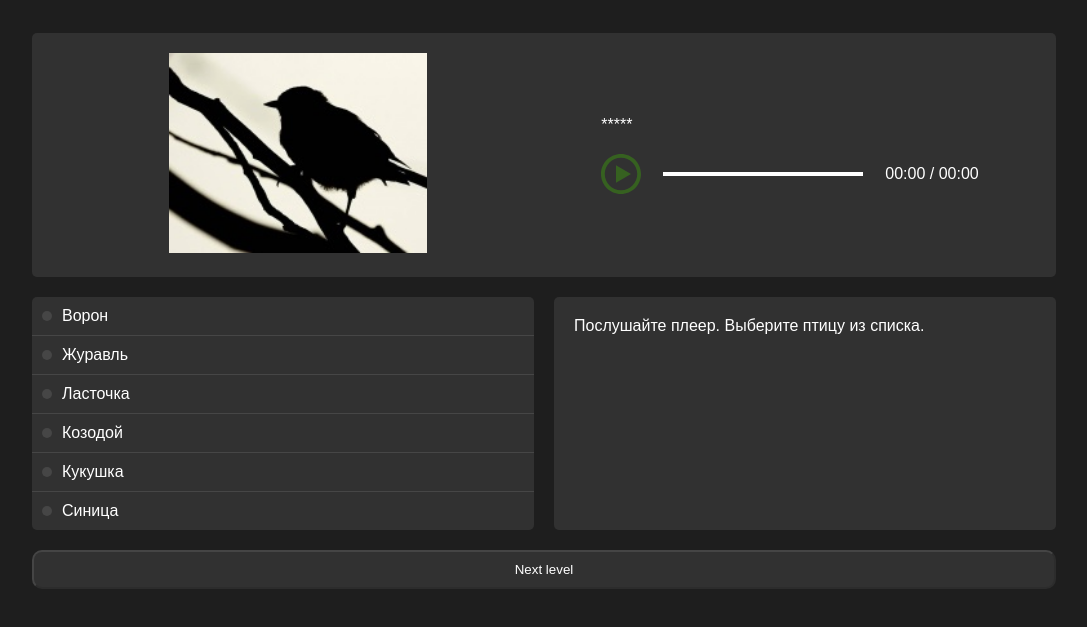
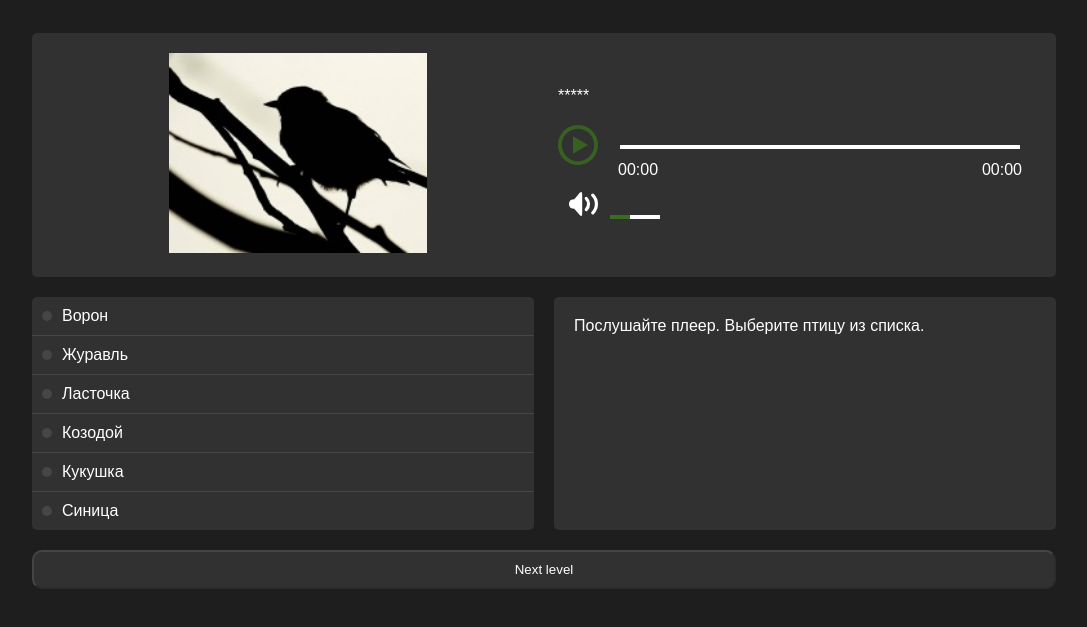
Before and after one commit to vladislava96/songbird, a plain HTML site: page songbird/quiz.html in a window 1280 px wide. Shown: the part 123-750 px from the top of the page, without its empty margins (96-1183 px from the left). Drawn offline with Linux system fonts and the light colour scheme.

Commit message:
feat: add sound control to the player

```diff
--- a/songbird/css/player.css
+++ b/songbird/css/player.css
@@ -1,44 +1,11 @@
-
-.progress {
-  background: linear-gradient(to right, #386D1D 0%, #386D1D 0%, #FFFFFF 0%, #FFFFFF 100%);
-  border-radius: 0px;
-  height: 4px;
-  width: 200px;
-  outline: none;
-  -webkit-appearance: none;
+.audio-player {
+  display: flex;
+  flex-direction: column;
+  align-items: flex-start;
 }
-@media(max-width: 500px) {
-  .progress {
-    height: 4px;
-    width: 150px;
-  }
+.song-control {
+  display: flex;
 }
-
-.progress::-webkit-slider-thumb {
-  width: 0px;
-  height: 4px;
-  -webkit-appearance: none;
-  cursor: ew-resize;
-  background: #33ff0a;
-  transform: translate(0px, 0px);
-}
-
-.player {
-  display: flex;
-  justify-content: center;
-  align-items: center;
-}
-
-.progress-time {
-  margin-left: 20px
-}
-@media(max-width: 1050px) {
-  .progress-time {
-    font-size: 12px;
-    margin-left: 5px
-  }
-}
-
 
 .player-icon {
   width: 32px;
@@ -72,15 +39,95 @@
   background-image: url("../svg/play.svg");
   margin-right: 20px;
 }
+
 @media(max-width: 1050px) {
+
   .play {
     width: 30px;
     height: 30px;
     background-size: 30px 30px;
     margin-right: 5px;
   }
+
 }
 
 .pause {
   background-image: url("../svg/pause.svg");
 }
+
+.time-bar {
+  display: flex;
+  flex-direction: column;
+}
+
+.progress {
+  background: linear-gradient(to right, #386D1D 0%, #386D1D 0%, #FFFFFF 0%, #FFFFFF 100%);
+  border-radius: 0px;
+  height: 4px;
+  width: 400px;
+  outline: none;
+  margin-top: 20px;
+  -webkit-appearance: none;
+}
+
+@media(max-width: 500px) {
+
+  .progress {
+    height: 4px;
+    width: 150px;
+  }
+
+}
+
+.progress::-webkit-slider-thumb {
+  width: 0px;
+  height: 4px;
+  -webkit-appearance: none;
+  cursor: ew-resize;
+  background: #386D1D;
+  transform: translate(0px, 0px);
+}
+
+.progress-time {
+  display: flex;
+  justify-content: space-between;
+  margin-top: 10px
+}
+
+@media(max-width: 1050px) {
+
+  .progress-time {
+    font-size: 12px;
+    margin-left: 5px
+  }
+
+}
+
+.sound {
+  display: inline-block;
+  width: 30px;
+  height: 30px;
+  margin: 10px 10px 0;
+  border: none;
+  background-color: none;
+  background-image: url('../svg/sound.svg');
+}
+
+.progress-sound {
+  background: linear-gradient(to right, #386D1D 0%, #386D1D 40%, #FFFFFF 40%, #FFFFFF 100%);
+  border-radius: 0px;
+  height: 4px;
+  width: 50px;
+  outline: none;
+  transition: 450ms ease-in;
+  -webkit-appearance: none;
+}
+
+.progress-sound::-webkit-slider-thumb {
+  width: 0px;
+  height: 4px;
+  -webkit-appearance: none;
+  cursor: ew-resize;
+  background: #386D1D;
+  transform: translate(0px, 0px);
+}
--- a/songbird/js/audio-player.js
+++ b/songbird/js/audio-player.js
@@ -1,10 +1,10 @@
 export default class Player {
   constructor(s, place) {
-    this.p = document.createElement('div');
-    this.p.className = 'player';
+    this.audioPlayer = document.createElement('div');
+    this.audioPlayer.className = 'audio-player';
 
-    this.play = document.createElement('button');
-    this.play.classList = 'play player-icon';
+    this.playBtn = document.createElement('button');
+    this.playBtn.classList = 'play player-icon';
 
     this.progress = document.createElement('input');
     this.progress.type = "range";
@@ -12,14 +12,47 @@ export default class Player {
     this.progress.min = "0";
     this.progress.max = "100";
     this.progress.step = "0.1";
-    this.progress.className = 'progress'
+    this.progress.className = 'progress';
+
 
     this.progressTime = document.createElement('div');
-    this.progressTime.textContent = '00:00 / 00:00';
     this.progressTime.className = 'progress-time';
 
-    this.p.append(this.play, this.progress, this.progressTime);
-    place.append(this.p);
+    this.currentProgressTime = document.createElement('div');
+    this.currentProgressTime.textContent = '00:00';
+    this.allProgressTime = document.createElement('div');
+    this.allProgressTime.textContent = '00:00';
+
+    this.progressTime.append(this.currentProgressTime, this.allProgressTime);
+
+    this.timeBar = document.createElement('div');
+    this.timeBar.classList = 'time-bar';
+    this.timeBar.append(this.progress, this.progressTime);
+
+    this.songControl = document.createElement('div');
+    this.songControl.classList = 'song-control';
+    this.songControl.append(this.playBtn, this.timeBar);
+
+    this.soundControl = document.createElement('div');
+    this.soundControl.classList = 'sound-control';
+
+    this.soundBtn = document.createElement('div');
+    this.soundBtn.classList = 'sound';
+
+    this.progressSound = document.createElement('input');
+    this.progressSound.classList = 'progress-sound';
+    this.progressSound.type = 'range';
+    this.soundValue = '0.4';
+    this.progressSound.value = this.soundValue;
+    this.progressSound.min = '0';
+    this.progressSound.max = '1';
+    this.progressSound.step = '0.01';
+
+    this.soundControl.append(this.soundBtn, this.progressSound);
+
+    this.audioPlayer.append(this.songControl, this.soundControl);
+
+    place.append(this.audioPlayer);
 
     this.isPlay = false;
     this.playNum = 0;
@@ -27,8 +60,12 @@ export default class Player {
     this.audio.src = s;
     this.timerId = null;
 
-    this.play.addEventListener('click', this.toggleBtn.bind(this));
-    this.audio.addEventListener('timeupdate', this.progressLine.bind(this), false)
+    this.playBtn.addEventListener('click', this.toggleBtn.bind(this));
+    this.audio.addEventListener('timeupdate', this.progressLine.bind(this), false);
+    this.soundBtn.addEventListener('click', this.toggleMute.bind(this));
+    this.progress.addEventListener('input', this.changeProgress.bind(this), false);
+    this.progressSound.addEventListener('input', this.changeProgressSound.bind(this), false);
+    this.audio.addEventListener('volumechange', this.volumeChange.bind(this), false);
   }
 
   playAudio() {
@@ -37,6 +74,7 @@ export default class Player {
     if (!this.isPlay) {
       this.isPlay = true;
       this.audio.play();
+
       this.timerId = setInterval(() => {
 
         let audioTimeRound = Math.round(this.audio.currentTime);
@@ -48,8 +86,9 @@ export default class Player {
         var durationMinutes = Math.floor(audioLength / 60);
         var durationSeconds = (audioLength - durationMinutes * 60);
 
-        this.progressTime.textContent = `${(currentMinutes < 10 ? '0' : '') + currentMinutes}:${(currentSeconds < 10 ? '0' : '') + currentSeconds} /
-        ${(durationMinutes < 10 ? '0' : '') + durationMinutes}:${(durationSeconds < 10 ? '0' : '') + durationSeconds}`;
+        this.currentProgressTime.textContent = `${(currentMinutes < 10 ? '0' : '') + currentMinutes}:${(currentSeconds < 10 ? '0' : '') + currentSeconds}`;
+
+        this.allProgressTime.textContent = `${(durationMinutes < 10 ? '0' : '') + durationMinutes}:${(durationSeconds < 10 ? '0' : '') + durationSeconds}`
 
       }, 1000)
 
@@ -58,10 +97,11 @@ export default class Player {
       this.audio.pause();
       clearInterval(this.timerId)
     }
+
   }
 
   toggleBtn() {
-    this.play.classList.toggle('pause');
+    this.playBtn.classList.toggle('pause');
     this.playAudio()
   }
 
@@ -70,11 +110,55 @@ export default class Player {
     this.progress.style.background = `linear-gradient(to right, #386D1D 0%, #386D1D ${persent}%, #FFFFFF ${persent}%, #FFFFFF 100%)`;
     this.progress.value = persent;
   }
+
   stop() {
     this.isPlay = false;
     this.audio.pause();
-    this.play.classList.remove('pause');
-    this.play.classList.add('play');
+    this.playBtn.classList.remove('pause');
+    this.playBtn.classList.add('play');
     clearInterval(this.timerId);
   }
+
+  toggleMute() {
+    if (this.audio.muted) {
+        this.audio.muted = false;
+        console.log(this.progressSound.value)
+        console.log(this.audio.volume)
+        this.progressSound.value = this.soundValue;
+        this.audio.volume = this.progressSound.value;
+        console.log(this.progressSound.value)
+        console.log(this.audio.volume)
+    } else {
+        this.audio.muted = true;
+        this.progressSound.value = 0;
+    }
+  }
+
+  changeProgress() {
+    this.audio.currentTime = (this.audio.duration * this.progress.value) / 100;
+  }
+
+  changeProgressSound() {
+    this.soundValue = this.progressSound.value;
+    this.audio.volume = this.soundValue;
+  }
+
+  volumeChange() {
+    const persent = this.progressSound.value * 100;
+    this.progressSound.style.background = `linear-gradient(to right, #386D1D 0%, #386D1D ${persent}%, #FFFFFF ${persent}%, #FFFFFF 100%)`;
+
+    if (persent === 0) {
+      this.audio.muted = true;
+    } else if (persent !== 0) {
+      this.audio.muted = false;
+    }
+
+    if (this.audio.muted) {
+        this.soundBtn.style.backgroundImage = "url('../svg/soundMuted.svg')";
+    } else if(this.audio.muted === false){
+        this.soundBtn.style.backgroundImage = "url('../svg/sound.svg')";
+    }
+
+  }
+
 }
```
Also changed, not shown: songbird/svg/sound.svg (added), songbird/svg/soundMuted.svg (added).
